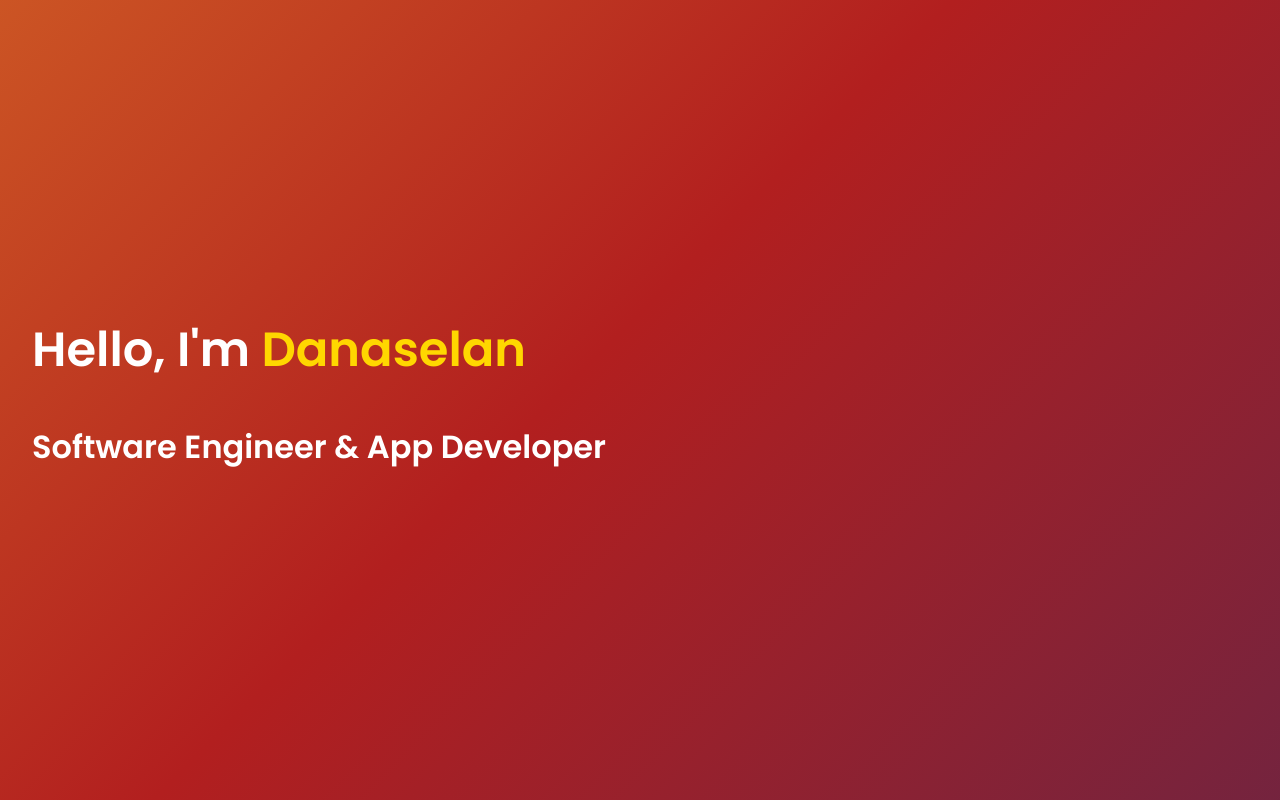
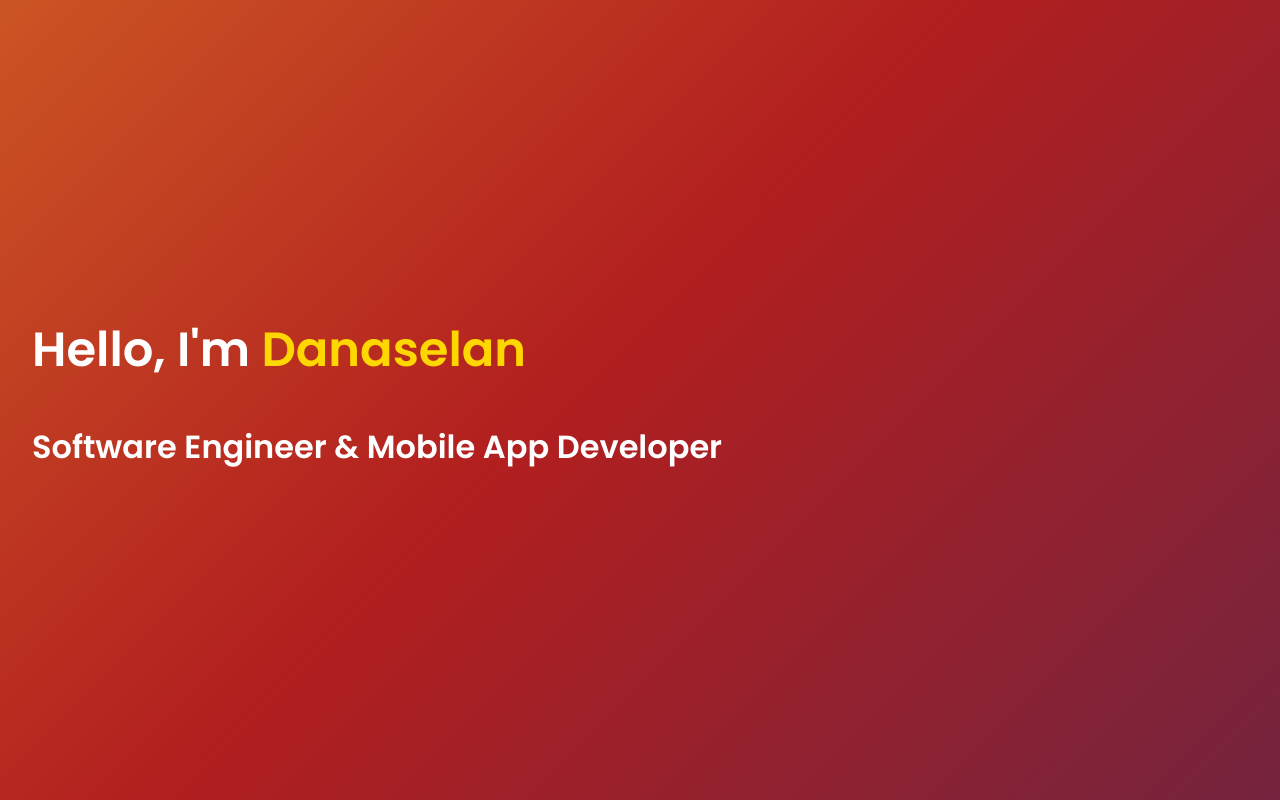
Before and after one commit to Dx10dx/DANAPORTFOLIO, a plain HTML site: page index.html in a window 1280 px wide. Shown: the top 800 px of the page. Drawn offline with Linux system fonts and the light colour scheme.

Commit message:
Update index.html

```diff
--- a/index.html
+++ b/index.html
@@ -12,7 +12,7 @@
   <!-- Name Section -->
   <section class="bg1" id="home">
     <h1>Hello, I'm <span class="highlight">Danaselan</span></h1>
-    <h2>Software Engineer & App Developer</h2>
+    <h2>Software Engineer & Mobile App Developer</h2>
   </section>
 
 <!-- About Me -->
```
